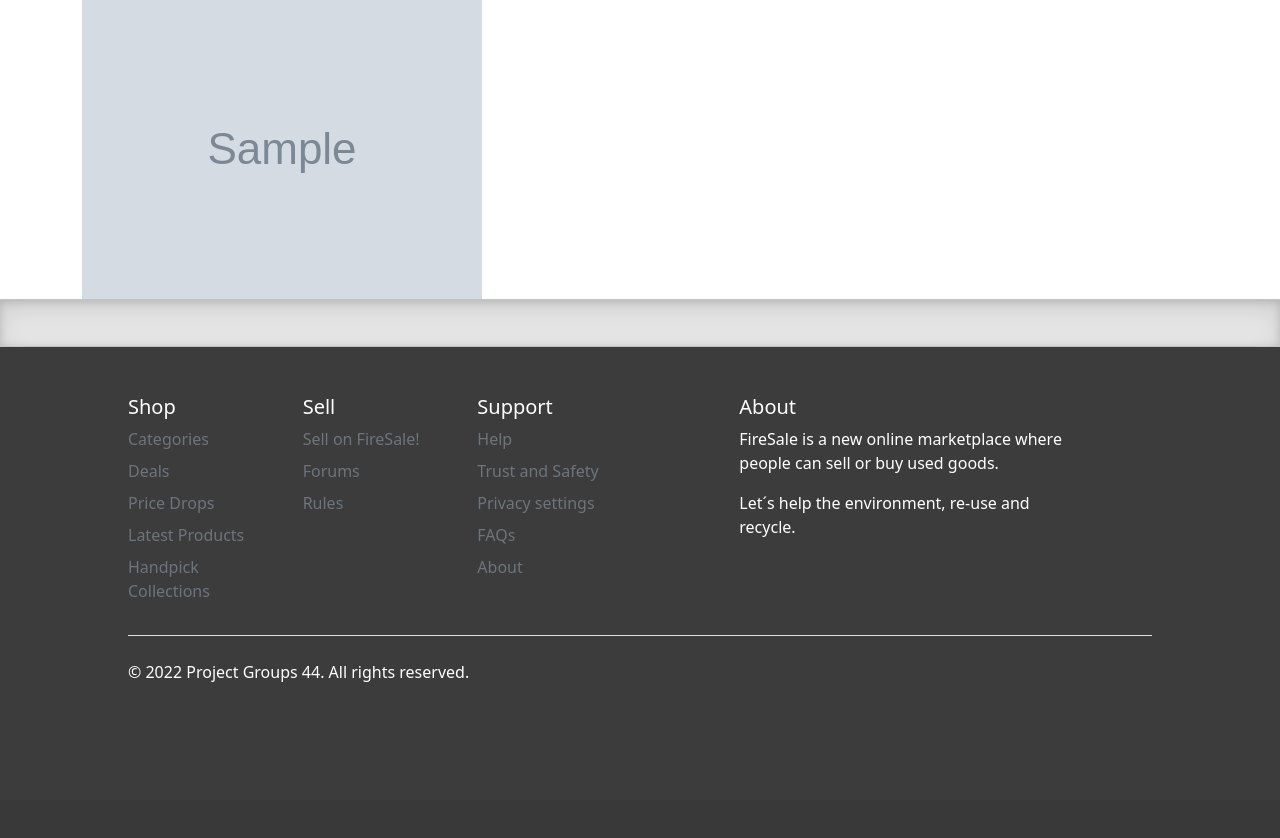
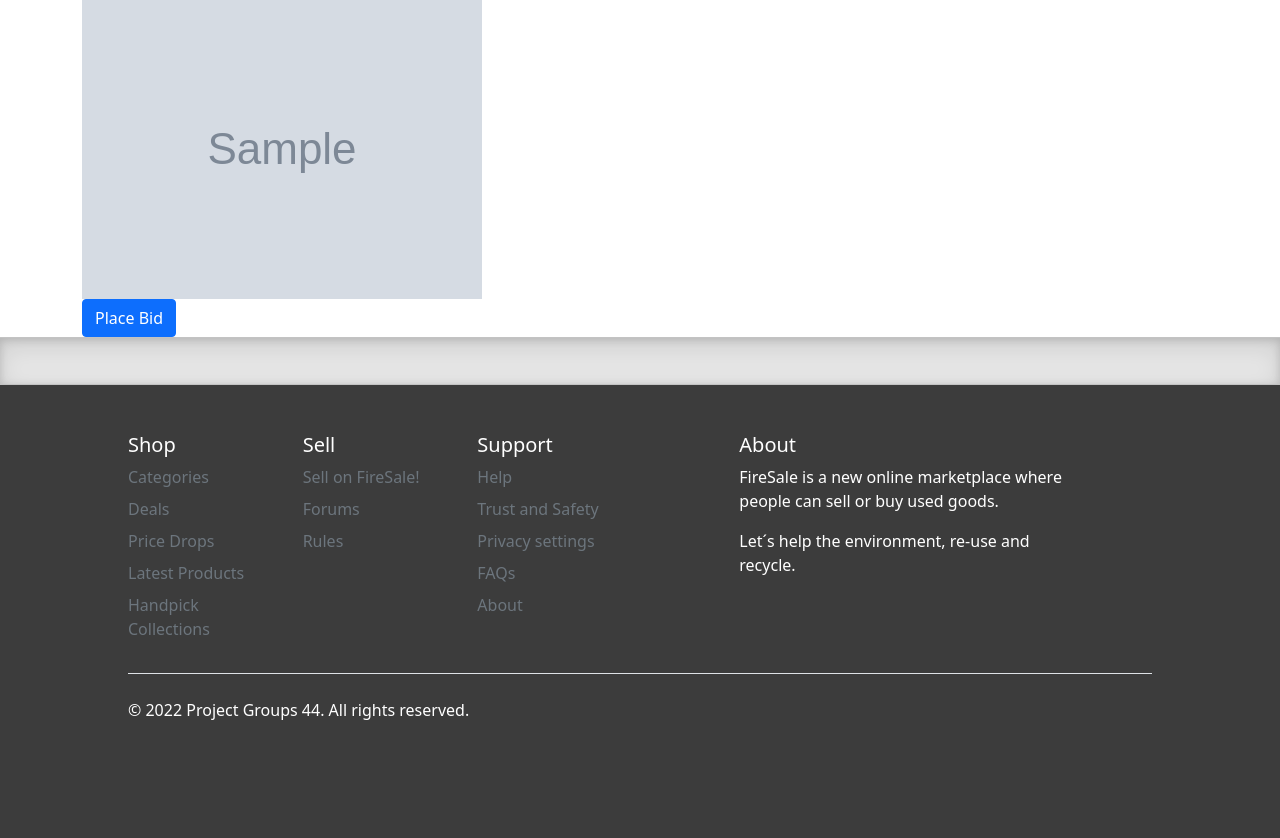
Before and after one commit to tjorvio/django-tango, a Django app: page /products/1 in a window 1280 px wide. Shown: the part 233-1071 px from the top of the page. Before the commit the page ends 915 px from the top, so only its background shows below. Run offline with Django 4.2, Linux system fonts and the light colour scheme; tables that the repository leaves empty hold one stand-in row (values such as "Sample post"); grey boxes marked "Sample" are stand-in pictures.

Commit message:
Place bid catches product id from query parameter and stores with bid in database

```diff
--- a/FireSale/forms/make_bid_form.py
+++ b/FireSale/forms/make_bid_form.py
@@ -8,9 +8,9 @@ from user.models import Bid
 class MakeBidForm(ModelForm):
     class Meta:
         model = Bid
-        exclude = ['id', 'StatusID', 'PaymentID']
+        exclude = ['id', 'StatusID', 'PaymentID',]
         widgets = {
             'BidAmount': widgets.NumberInput(attrs={'class': 'form-control'}),
             'BuyerID': widgets.NumberInput(attrs={'class': 'form-control'}),
-            'ProductID': widgets.NumberInput(attrs={'class': 'form-control'}),
+            'ProductID': forms.HiddenInput(),
         }
--- a/templates/product/product_details.html
+++ b/templates/product/product_details.html
@@ -7,4 +7,9 @@
     {% for product_picture in product.picture_set.all %}
         <img class="product-picture" src="{{ product_picture.picture }}" alt="Picture of product"/>
     {% endfor %}
+    <form method="GET" action="{% url 'place_bid' %}">
+     <button type="submit" class="btn btn-primary"
+             value="{{ product.id }}" name="product_id">Place Bid
+     </button>
+
 {% endblock %}
--- a/user/views.py
+++ b/user/views.py
@@ -10,6 +10,7 @@ def index(request):
 
 
 def place_bid(request):
+
     if request.method == 'POST':
         form = MakeBidForm(data=request.POST)
         if form.is_valid():
@@ -19,7 +20,8 @@ def place_bid(request):
             bid.save()
             return redirect('user-index')
     else:
-        form = MakeBidForm()
+        product_id = request.GET.get('product_id')
+        form = MakeBidForm(initial={'ProductID': product_id})
 
     return render(request, 'user/place_bid.html', {
         'form': form
```
